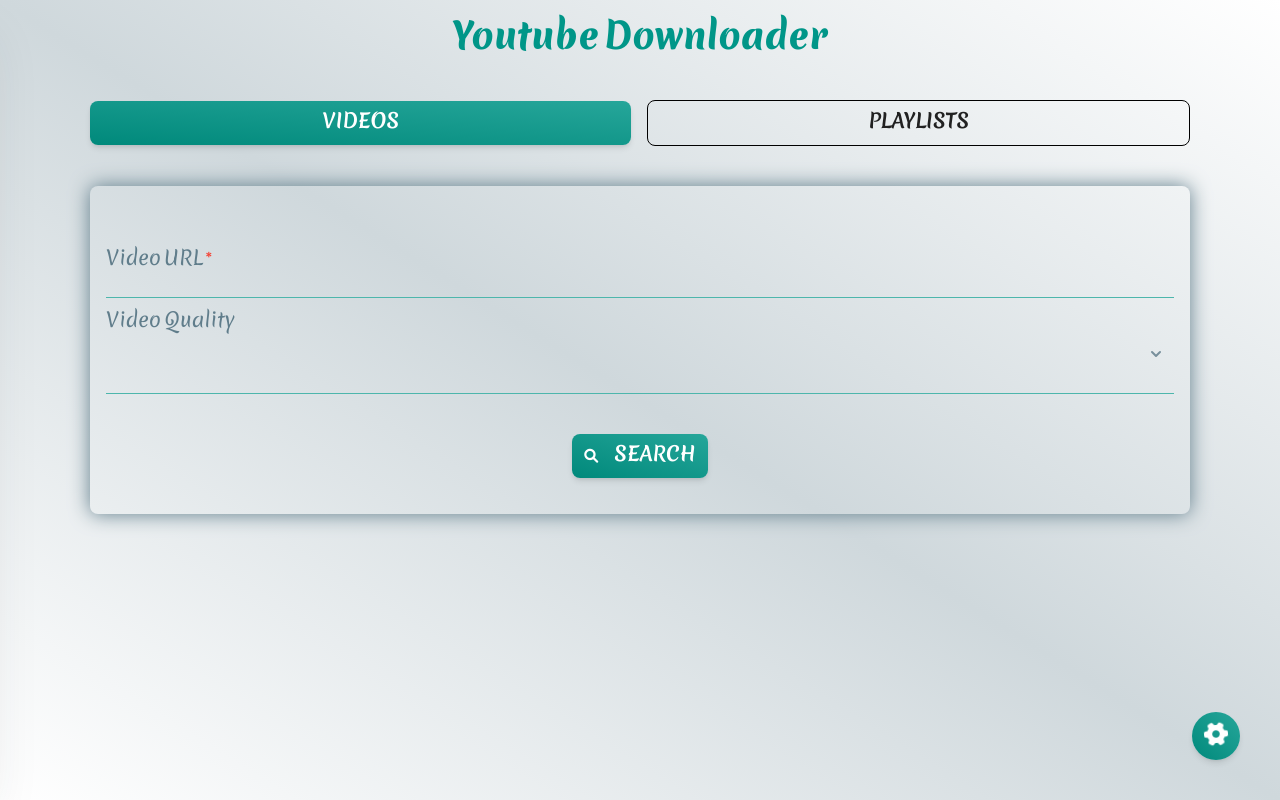
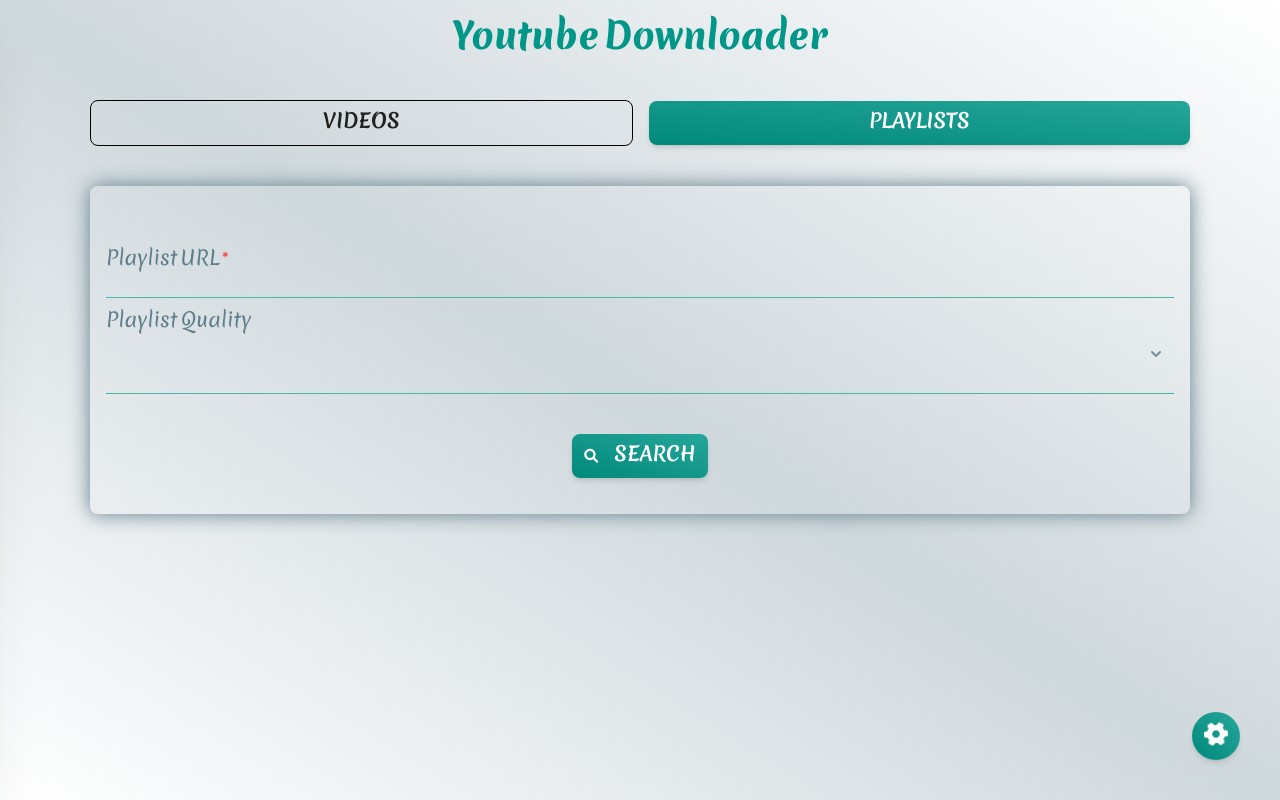
Before and after one commit to Shehab-Ayman-1/Youtube-Downloader, a React (Vite) app in the folder client/: page / in a window 1280 px wide. Built offline with nearby package versions, Linux system fonts and the light colour scheme.

Commit message:
QUECK_COMMIT

```diff
--- a/client/src/views/home.tsx
+++ b/client/src/views/home.tsx
@@ -22,7 +22,7 @@ type ResponseProps = {
 
 export const Home = () => {
    const { data, loading, error, isSubmitted, refetch } = useAxios<ResponseProps[]>();
-   const [formData, setFormData] = useState<FormDataProps>({ type: "video", url: "", quality: "360p" });
+   const [formData, setFormData] = useState<FormDataProps>({ type: "playlist", url: "", quality: "360p" });
 
    const handleSubmit = async (event: FormSubmitEvent) => {
       event.preventDefault();
```
